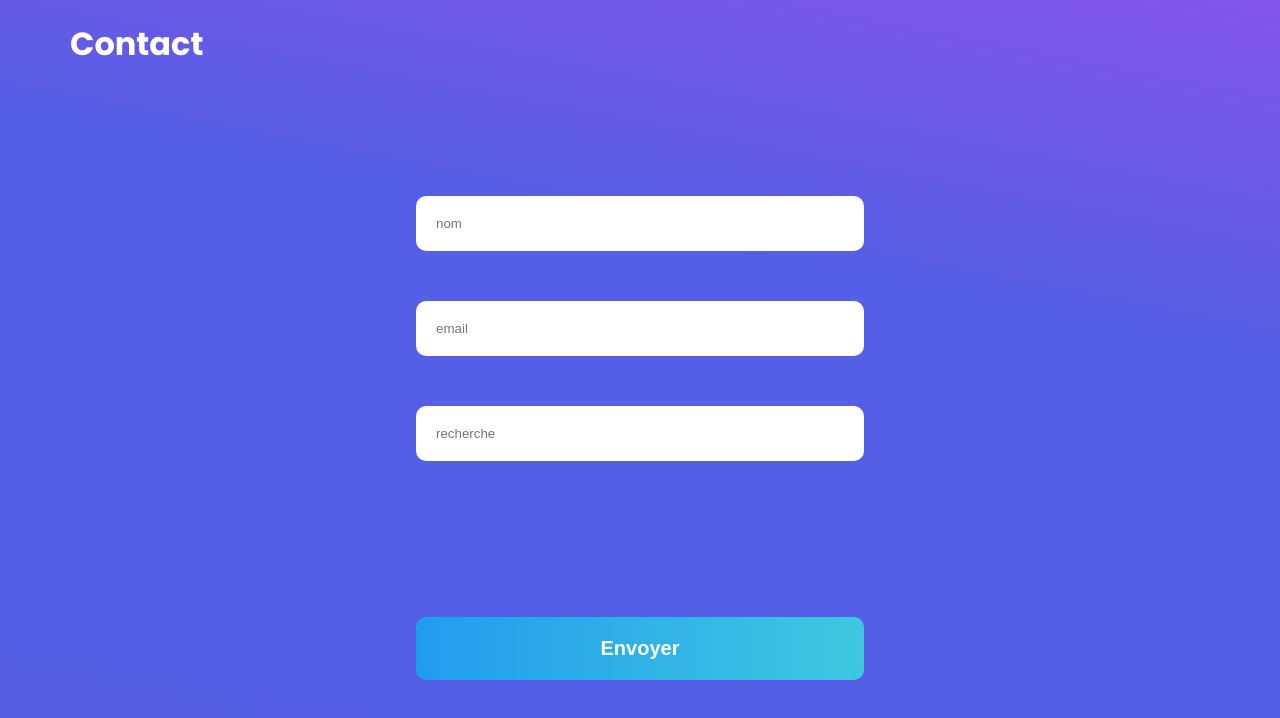
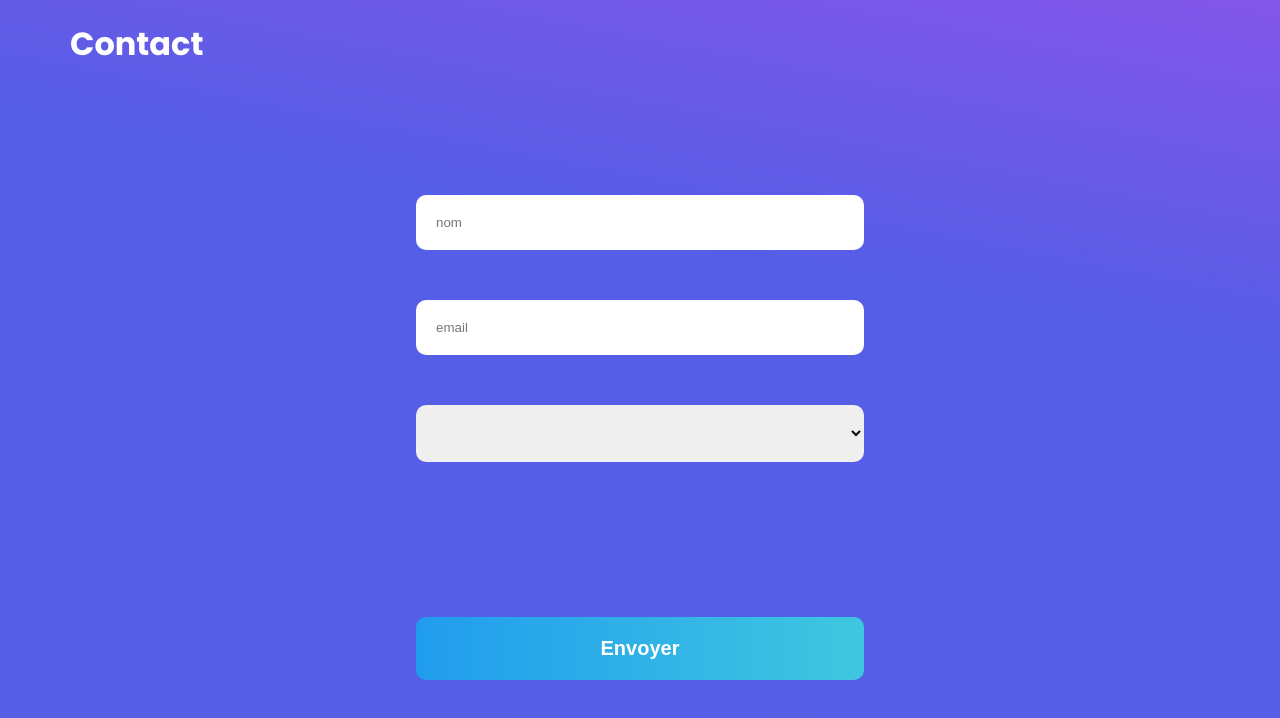
Before and after one commit to Florian77000/portfolio, a Next.js app: page / in a window 1280 px wide. Shown: the top 718 px of the page. Built offline with nearby package versions, Linux system fonts and the light colour scheme.

Commit message:
add useState for input, test ok onclick

```diff
--- a/components/Contact.js
+++ b/components/Contact.js
@@ -1,17 +1,33 @@
-import styles from '../styles/Contact.module.css'
+import styles from '../styles/Contact.module.css';
+import { useState } from 'react';
 
 export default function Contact () {
+    const [name, setName] = useState('');
+    const [email, setEmail] = useState('');
+    const [select, setSelect] = useState('');
+
+    const handleClick = () => {
+        setName('');
+        setEmail('');
+        setSelect('');
+        console.log(name, email, select)
+    }
+
     return (
         <div className={styles.mainContact}>
             <h1 className={styles.h1}>Contact</h1>
             <div className={styles.containerContact}>
                 <div className={styles.form}>
-                    <input className={styles.input} placeholder='nom'></input>
-                    <input className={styles.input} placeholder='email'></input>
-                    <input className={styles.input} placeholder='recherche'></input>
+                    <input className={styles.input} placeholder='nom' onChange={(e) => setName(e.target.value)} value={name}></input>
+                    <input className={styles.input} placeholder='email' onChange={(e)=> setEmail(e.target.value)} value={email}></input>
+                    <select className={styles.input} onChange={(e) => setSelect(e.target.value)} value={select}>
+                        <option></option>
+                        <option value='mise en relation'>Mise en relation</option>
+                        <option value='project application'>Porjet application</option>
+                    </select>
                 </div>
                 <div className={styles.formBtn}>
-                    <button className={styles.btn}>Envoyer</button>
+                    <button onClick={() =>handleClick()} className={styles.btn}>Envoyer</button>
                 </div>
             </div>
         </div>
```
